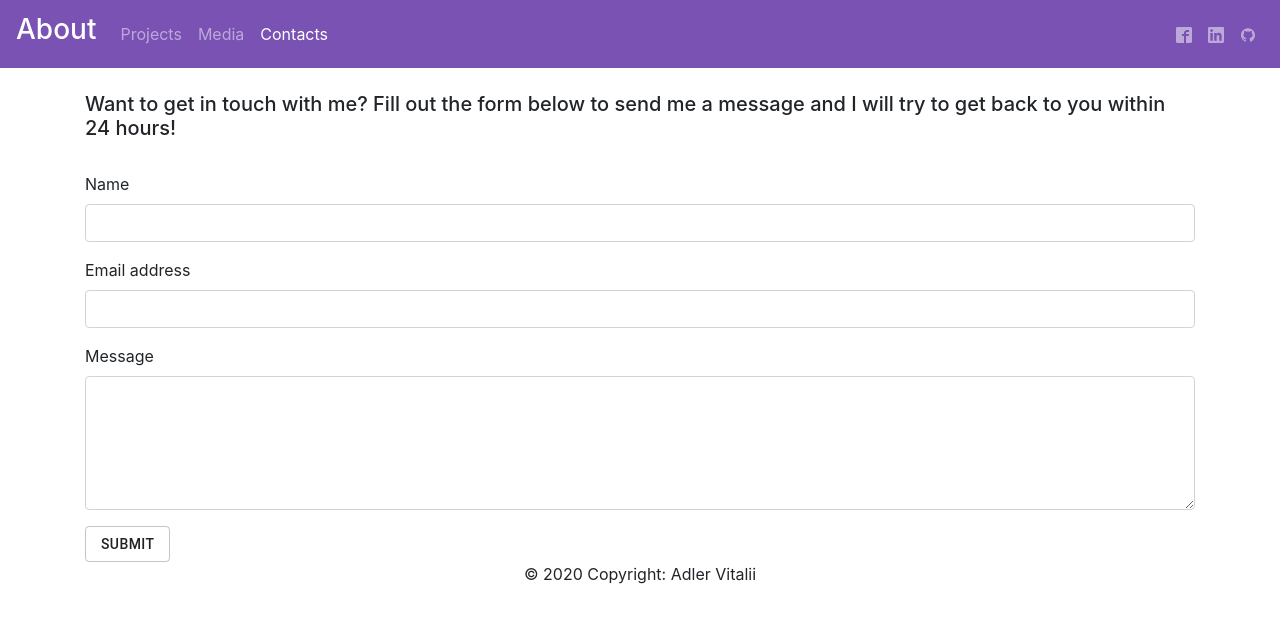
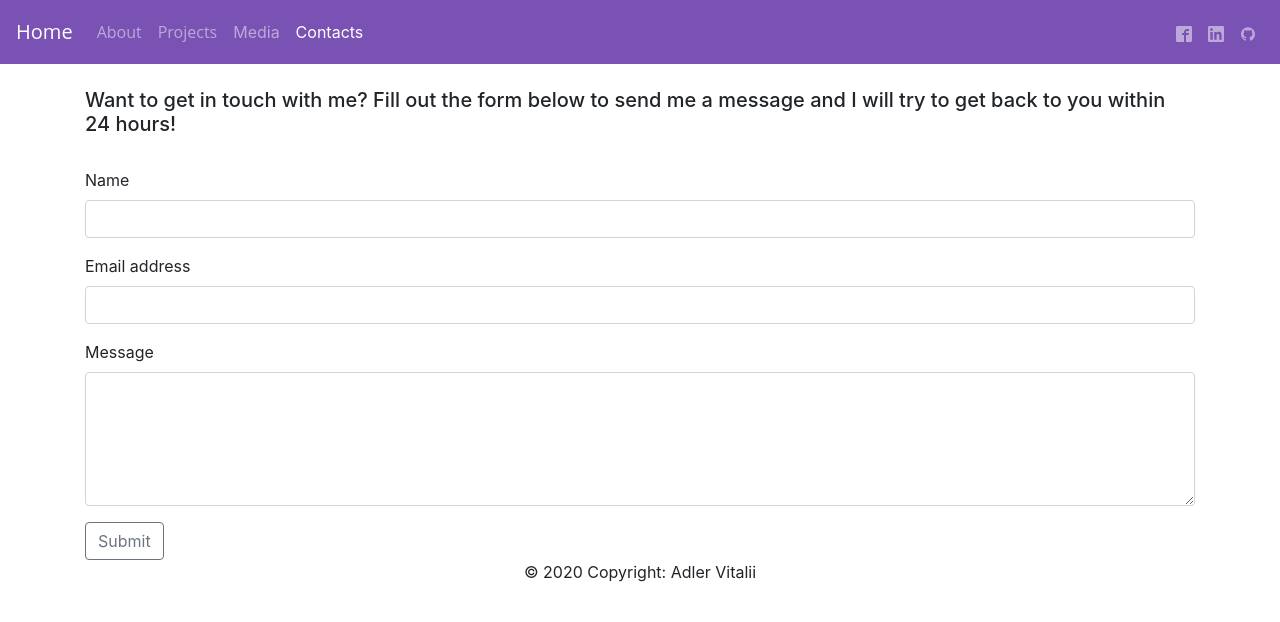
Before and after one commit to Vitalii273/portfolio, a React (Create React App) app: page /contacts in a window 1280 px wide. Shown: the top 622 px of the page. Built offline with nearby package versions, Linux system fonts and the light colour scheme.

Commit message:
fix code

```diff
--- a/src/App.js
+++ b/src/App.js
@@ -19,7 +19,7 @@ class App extends React.Component {
             <BrowserRouter>
                 <Header/>
                 <Container>
-                    <Route exact path="/" component={About}/>
+                    <Route exact path="/home" component={About}/>
                     <Route path="/projects" component={Projects}/>
                     <Route path="/contacts" component={Contacts}/>
                     <Route path="/media" component={Certificates}/>
--- a/src/components/snackBar.js
+++ b/src/components/snackBar.js
@@ -1,52 +1,52 @@
-import React from 'react';
-import Snackbar from '@material-ui/core/Snackbar';
-import MuiAlert from '@material-ui/lab/Alert';
-import {makeStyles} from '@material-ui/core/styles';
-import Button from "@material-ui/core/Button";
-
-
-function Alert(props) {
-    return <MuiAlert elevation={6} variant="filled" {...props} />;
-}
-
-const useStyles = makeStyles((theme) => ({
-    root: {
-        width: '100%',
-        '& > * + *': {
-            marginTop: theme.spacing(2),
-        },
-    },
-}));
-
-export default function CustomizedSnackbars() {
-    const classes = useStyles();
-    const [open, setOpen] = React.useState(false);
-
-    const handleClick = () => {
-        setOpen(true);
-    };
-
-    const handleClose = (event, reason) => {
-        if (reason === 'clickaway') {
-            return;
-        }
-        setOpen(false);
-    };
-
-    return (
-        <div className={classes.root}>
-            <Button variant="outlined" onClick={handleClick} type='submit'>
-                Submit
-            </Button>
-            <Snackbar open={open} autoHideDuration={6000} onClose={handleClose}>
-                <Alert onClose={handleClose} severity="success">
-                    Thank you! Your form has been successful submitted!
-                </Alert>
-            </Snackbar>
-            {/*<Alert severity="error">This is an error message!</Alert>*/}
-            {/*<Alert severity="warning">This is a warning message!</Alert>*/}
-            {/*<Alert severity="info">This is an information message!</Alert>*/}
-            {/*<Alert severity="success">This is a success message!</Alert>*/}
-        </div>
-    );
-}
+// import React from 'react';
+// import Snackbar from '@material-ui/core/Snackbar';
+// import MuiAlert from '@material-ui/lab/Alert';
+// import {makeStyles} from '@material-ui/core/styles';
+// import Button from "@material-ui/core/Button";
+//
+//
+// function Alert(props) {
+//     return <MuiAlert elevation={6} variant="filled" {...props} />;
+// }
+//
+// const useStyles = makeStyles((theme) => ({
+//     root: {
+//         width: '100%',
+//         '& > * + *': {
+//             marginTop: theme.spacing(2),
+//         },
+//     },
+// }));
+//
+// export default function CustomizedSnackbars() {
+//     const classes = useStyles();
+//     const [open, setOpen] = React.useState(false);
+//
+//     const handleClick = () => {
+//         setOpen(true);
+//     };
+//
+//     const handleClose = (event, reason) => {
+//         if (reason === 'clickaway') {
+//             return;
+//         }
+//         setOpen(false);
+//     };
+//
+//     return (
+//         <div className={classes.root}>
+//             <Button variant="outlined" onClick={handleClick} type='submit'>
+//                 Submit
+//             </Button>
+//             <Snackbar open={open} autoHideDuration={6000} onClose={handleClose}>
+//                 <Alert onClose={handleClose} severity="success">
+//                     Thank you! Your form has been successful submitted!
+//                 </Alert>
+//             </Snackbar>
+//             {/*<Alert severity="error">This is an error message!</Alert>*/}
+//             {/*<Alert severity="warning">This is a warning message!</Alert>*/}
+//             {/*<Alert severity="info">This is an information message!</Alert>*/}
+//             {/*<Alert severity="success">This is a success message!</Alert>*/}
+//         </div>
+//     );
+// }
--- a/src/css/models.module.css
+++ b/src/css/models.module.css
@@ -7,3 +7,7 @@
     min-height: 4rem;
     background-color: #7952b3;
 }
+
+.navLink{
+    font-family: 'Open Sans', 'Helvetica Neue', Helvetica, Arial, sans-serif;
+}
--- a/src/models/Contacts.js
+++ b/src/models/Contacts.js
@@ -1,6 +1,5 @@
 import React from "react"
-import {Row, Col} from "react-bootstrap";
-import CustomizedSnackbars from "../components/snackBar";
+import {Row, Col, Button} from "react-bootstrap";
 import {FeedBackForm} from "../components/feedBackForm.js"
 import Footer from "../components/footer";
 
@@ -23,8 +22,8 @@ class Contacts extends React.Component {
 
     render() {
         return (
+            this.state.fullForm ?
                 <>
-                {/*this.state.fullForm ?*/}
                     <div className="Feed-Back-Form">
                         <br/>
                         <Row className="justify-content-md-center">
@@ -48,17 +47,15 @@ class Contacts extends React.Component {
                         <textarea className="form-control" rows="5" value={this.state.message}
                                   onChange={this.onMessageChange.bind(this)}/>
                             </FeedBackForm>
-                        <CustomizedSnackbars/>
-                        {/*<Button variant="outline-secondary" type="submit">Submit</Button>*/}
+                            <Button variant="outline-secondary" type="submit">Submit</Button>
                         </form>
                     </div>
-                {/*:*/}
-                {/*<div className="submitted">*/}
-                {/*<br/>*/}
-                {/*<h3>Your for has been successful submitted!</h3>*/}
-                {/*</div>*/}
                     <Footer/>
-            </>
+                </> :
+                <div className="submitted">
+                    <br/>
+                    <h3 className="text-center">Your form has been successful submitted!</h3>
+                </div>
         )
     }
 
--- a/src/models/Navbar.js
+++ b/src/models/Navbar.js
@@ -15,18 +15,21 @@ function Header(props) {
         <Navbar className={styles.bdNavbar} collapseOnSelect expand="lg" variant="dark">
             <Navbar.Toggle aria-controls="responsive-navbar-nav"/>
             <Navbar.Collapse id="responsive-navbar-nav">
-                <Navbar.Brand as={Link} to="/">
-                    <h3>About</h3>
+                <Navbar.Brand as={Link} to="/home" className={styles.navLink}>
+                   Home
                 </Navbar.Brand>
                 <Nav className="mr-auto">
-                    <Nav.Link as={Link} to="/projects" active={pathname.startsWith('/projects')}>Projects</Nav.Link>
+                    <Nav.Link className={styles.navLink} as={Link} to="/home" active={pathname.startsWith('/home')}>
+                        About
+                    </Nav.Link>
+                    <Nav.Link className={styles.navLink}as={Link} to="/projects" active={pathname.startsWith('/projects')}>Projects</Nav.Link>
                     <Nav.Link as={Link} to="/media" active={pathname.startsWith('/media')}>Media</Nav.Link>
                     <Nav.Link as={Link} to="/contacts" active={pathname.startsWith('/contacts')}>Contacts</Nav.Link>
                 </Nav>
                 <Nav className="end" activeKey="/home">
-                    <Nav.Link as={Link} to="/faceBook" ctive={pathname.startsWith('/')}><ImFacebook2/></Nav.Link>
-                    <Nav.Link as={Link} to="/linkedIn" ctive={pathname.startsWith('/linkedIn')}><SiLinkedin/></Nav.Link>
-                    <Nav.Link as={Link} to="/git" ctive={pathname.startsWith('/git')}><AiFillGithub/></Nav.Link>
+                    <Nav.Link as={Link} to="/faceBook"><ImFacebook2/></Nav.Link>
+                    <Nav.Link as={Link} to="/linkedIn"><SiLinkedin/></Nav.Link>
+                    <Nav.Link as={Link} to="/git"><AiFillGithub/></Nav.Link>
                 </Nav>
             </Navbar.Collapse>
         </Navbar>
```
Lines whose indentation alone changed are shown as unchanged.
